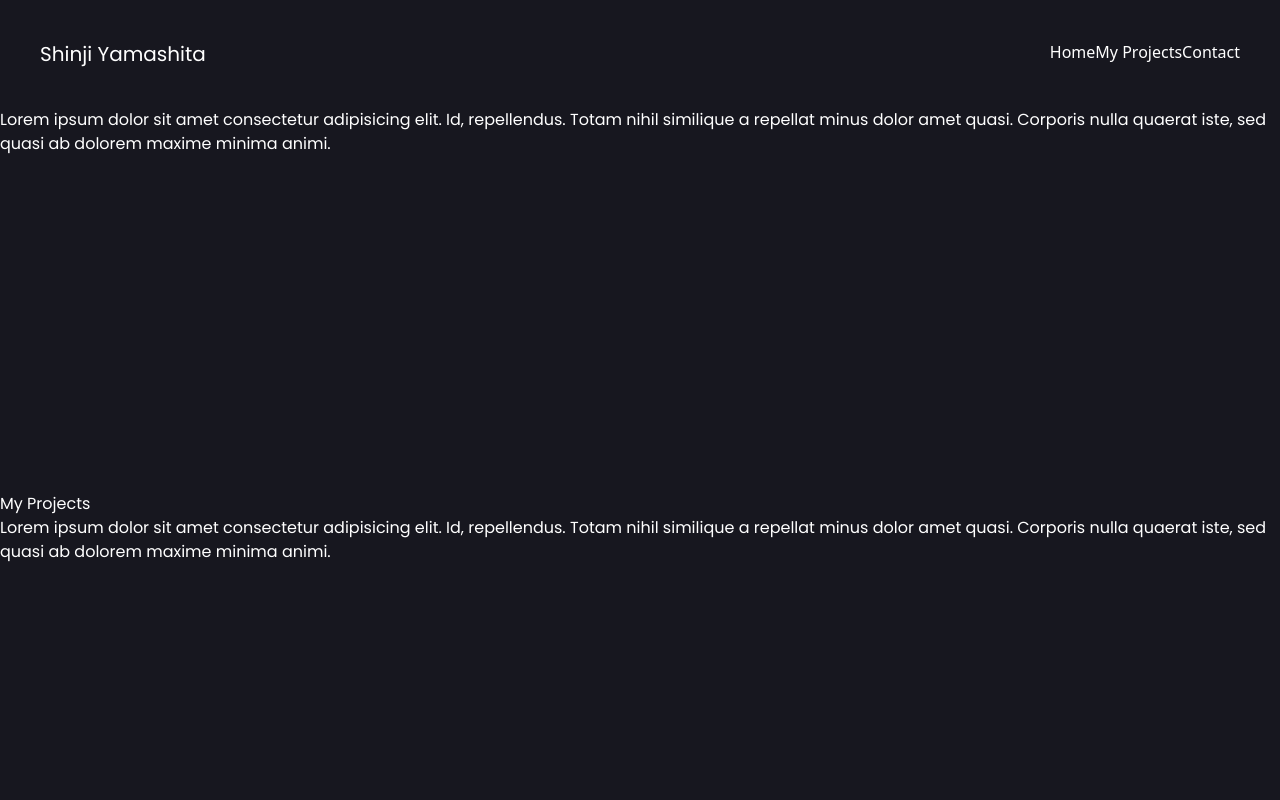
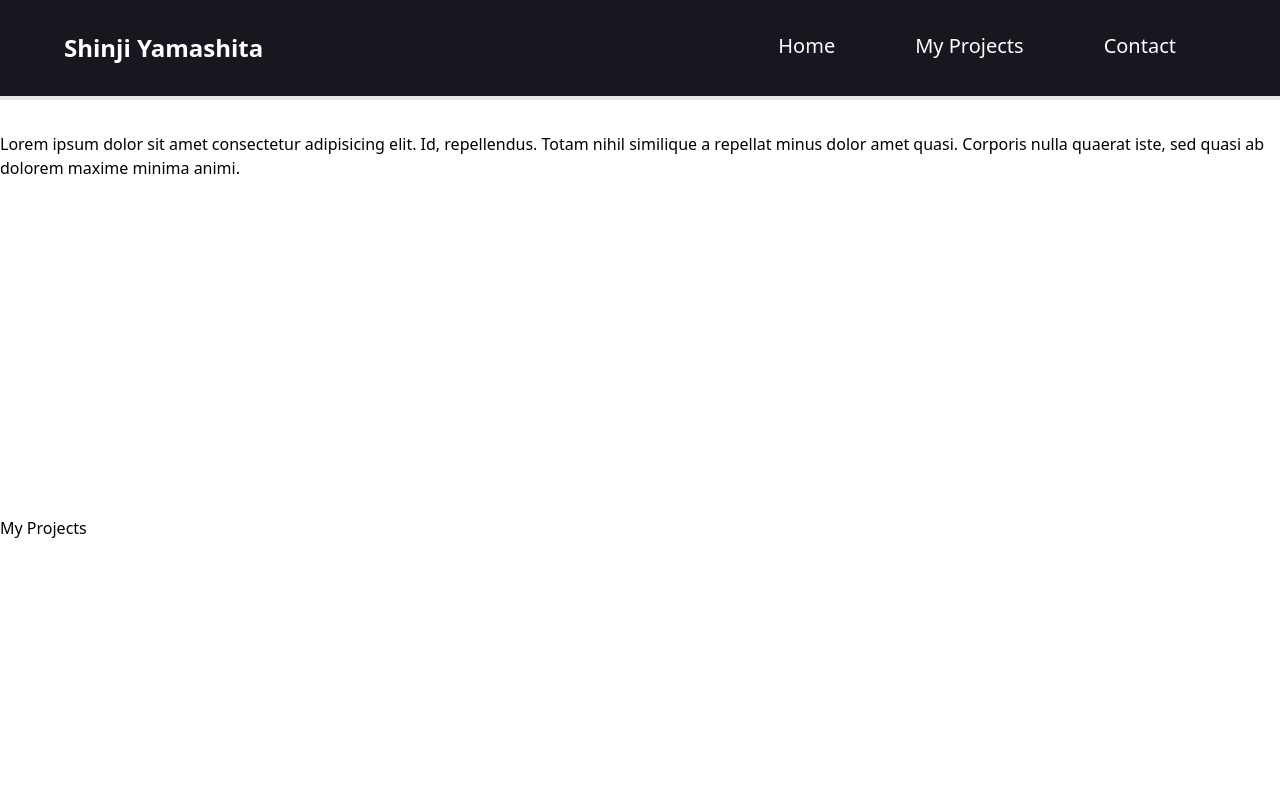
Before and after one commit to shinji-Yama77/shinji-website, a React (Create React App) app in the folder personal-website/: page / in a window 1280 px wide. Shown: the top 800 px of the page. Built offline with nearby package versions, Linux system fonts and the light colour scheme.

Commit message:
nav and animation

```diff
--- a/personal-website/package.json
+++ b/personal-website/package.json
@@ -8,6 +8,7 @@
     "@testing-library/user-event": "^13.5.0",
     "react": "^17.0.2",
     "react-dom": "^17.0.2",
+    "react-router-hash-link": "^2.4.3",
     "react-scripts": "5.0.0",
     "react-scroll": "^1.8.4",
     "web-vitals": "^2.1.2"
--- a/personal-website/src/components/Hero.js
+++ b/personal-website/src/components/Hero.js
@@ -4,11 +4,14 @@ import MiddleSection from './middleSection';
 
 const Hero = () => {
   return (
-    <main className='bg-body'>
-      <div className='p-10'>
-        <Navbar />
+    <main className=''>
+      <div className='p-8 sticky top-0 border-b-4 bg-body'>
+          <Navbar />
       </div>
-      <MiddleSection />
+      <div className='bg-white'>
+        <MiddleSection />
+      </div>
+
 
 
     </main>
--- a/personal-website/src/components/Middle.module.css
+++ /dev/null
@@ -1,3 +0,0 @@
-.box {
-  height: 500;
-}
--- a/personal-website/src/components/Navbar.js
+++ b/personal-website/src/components/Navbar.js
@@ -1,16 +1,23 @@
 import React from 'react'
 import {Link} from 'react-scroll';
+import navbarStyles from "./Navbar.module.css"
 
 const Navbar = () => {
   return (
-    <header className='flex justify-between text-white'>
+    <header className='container max-w-6xl flex justify-between text-white '>
       <div>
-        <h1 className='font-Poppins text-xl'>Shinji Yamashita</h1>
+        <h1 className={`text-2xl font-semibold ${navbarStyles.ex}`}>Shinji Yamashita</h1>
       </div>
-        <ul className='flex'>
-          <li><Link activeClass='active' to='home' spy={true} smooth={true}>Home</Link></li>
-          <li><Link activeClass='active' to='about' spy={true} smooth={true}>My Projects</Link></li>
-          <li><Link activeClass='active' to='contact' spy={true} smooth={true}>Contact</Link></li>
+        <ul className='flex text-xl'>
+          <li className={`lg:px-10 px-2 relative ${navbarStyles.btn}`}>
+            <Link activeClass='active' to='home' spy={true} smooth={true}>Home</Link>
+          </li>
+          <li className={`lg:px-10 px-2 relative ${navbarStyles.btn}`}>
+            <Link activeClass='active' to='about' spy={true} smooth={true}>
+              My Projects
+              </Link>
+          </li>
+          <li className={`lg:px-10 px-2 relative ${navbarStyles.btn}`}><Link activeClass='active' to='contact' spy={true} smooth={true}>Contact</Link></li>
       </ul>
     </header>
   )
--- /dev/null
+++ b/personal-website/src/components/Navbar.module.css
@@ -0,0 +1,20 @@
+.btn {
+  position: relative;
+
+}
+
+.btn::after {
+  content: '';
+  position: absolute;
+  width: 100%;
+  height: 0.175rem;
+  background: blue;
+  left: 0;
+  bottom: 0;
+  transform: scale(0, 1);
+  transition: transform 0.3s ease;
+}
+
+.btn:hover::after {
+  transform: scale(1, 1);
+}
--- a/personal-website/src/components/middleSection.js
+++ b/personal-website/src/components/middleSection.js
@@ -1,15 +1,15 @@
 import React from 'react'
-import styles from "./Middle.module.css"
+
 
 const middleSection = (props) => {
   return (
-    <main className='text-white font-Poppins'>
+    <main className='text-black mt-8'>
       <div id='home' className='h-96'>
         Lorem ipsum dolor sit amet consectetur adipisicing elit. Id, repellendus. Totam nihil similique a repellat minus dolor amet quasi. Corporis nulla quaerat iste, sed quasi ab dolorem maxime minima animi.
       </div>
       <div id='about' style={{ height: 500}}>
         <h1>My Projects</h1>
-        Lorem ipsum dolor sit amet consectetur adipisicing elit. Id, repellendus. Totam nihil similique a repellat minus dolor amet quasi. Corporis nulla quaerat iste, sed quasi ab dolorem maxime minima animi.
+
       </div>
       <div id='contact' style={{ height: 1100}} >
         <h1>This is Contact Section</h1>
--- a/personal-website/src/index.css
+++ b/personal-website/src/index.css
@@ -1,4 +1,4 @@
-@import url('https://fonts.googleapis.com/css2?family=Poppins:wght@200;400&display=swap');
+@import url('https://fonts.googleapis.com/css2?family=Poppins:wght@200;400;700&display=swap');
 
 
 @tailwind base;
--- a/personal-website/tailwind.config.js
+++ b/personal-website/tailwind.config.js
@@ -3,6 +3,9 @@ module.exports = {
     "./src/**/*.{js,jsx,ts,tsx}",
   ],
   theme: {
+    container: {
+      center: true,
+    },
     extend: {
       colors: {
         'body': '#17171F'
```
Also changed, not shown: 1 other file (tests, documents, lock files or other folders).
